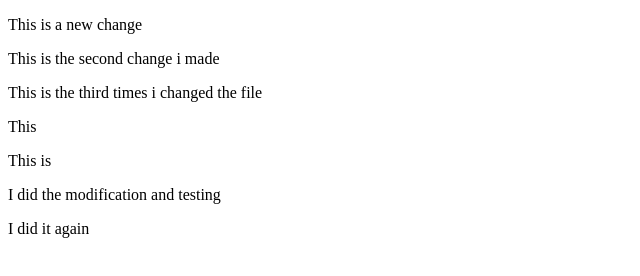
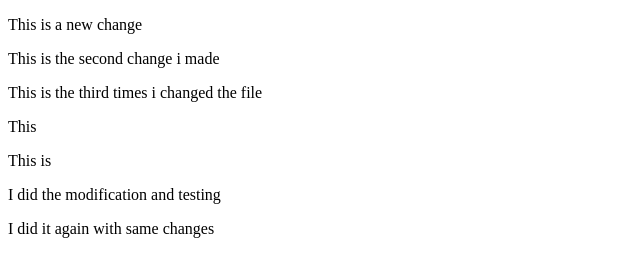
Before and after one commit to ata-ec/dev-practice-lab, a plain HTML site: page index.html in a window 1280 px wide. Shown: the whole page, without its empty margins (0-640 px from the left). Drawn offline with Linux system fonts and the light colour scheme.

Commit message:
Finish change before switching

```diff
--- a/index.html
+++ b/index.html
@@ -12,6 +12,6 @@
     <p>This</p>
     <p>This is </p>
     <p>I did the modification and testing</p>
-    <p>I did it again</p>
+    <p>I did it again with same changes </p>
 </body>
 </html>
```
